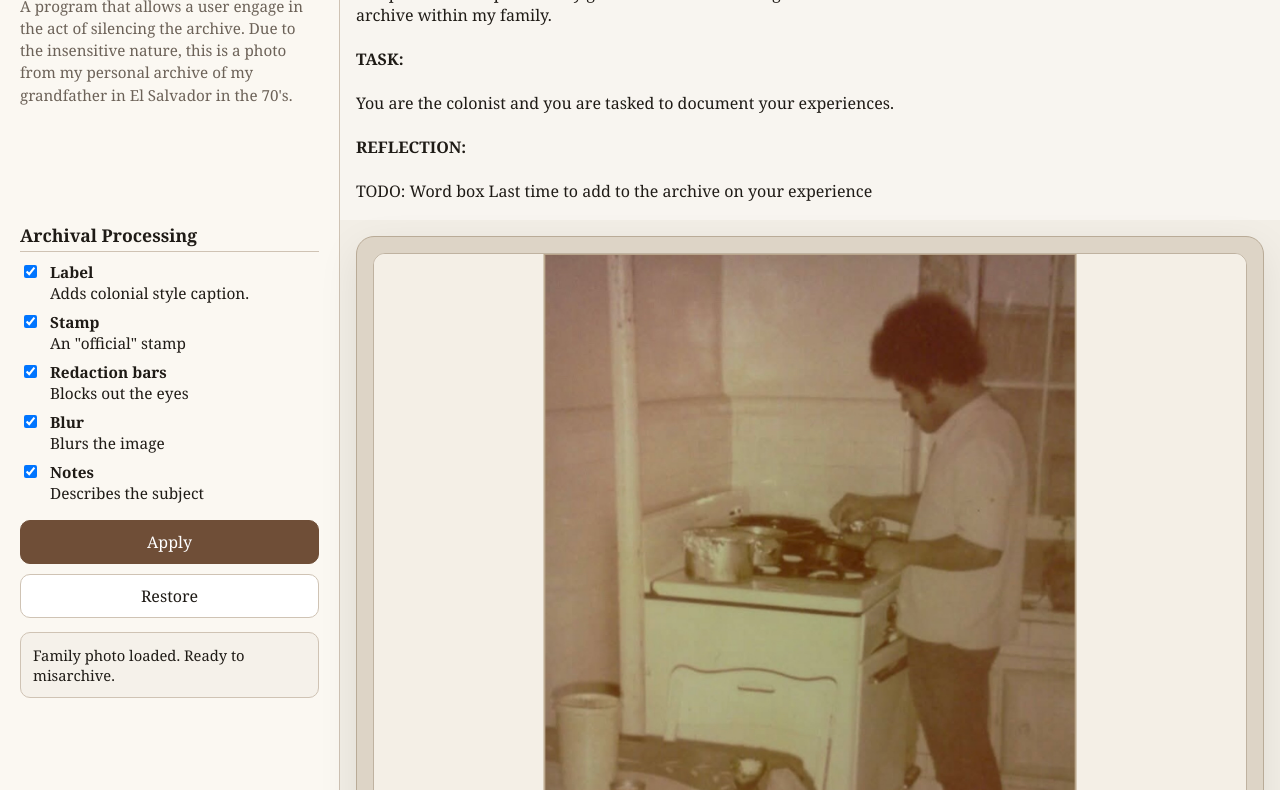
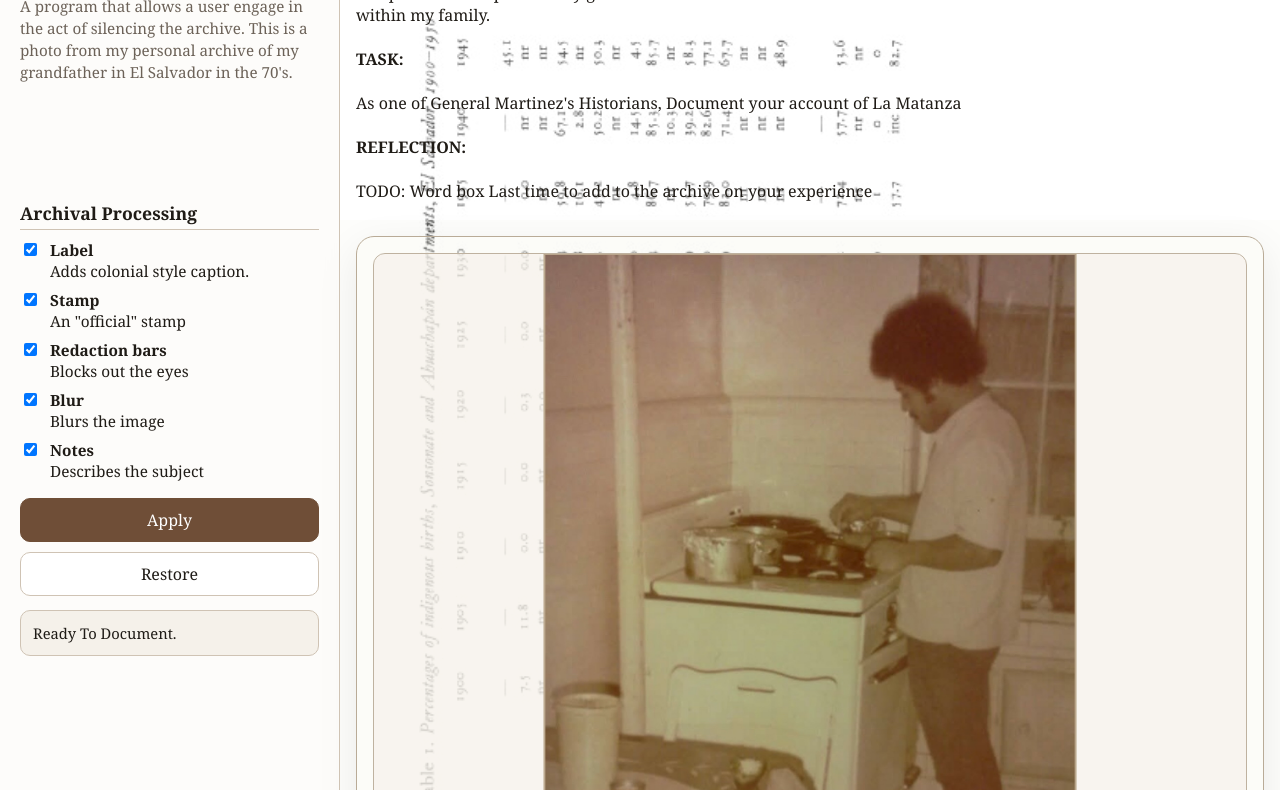
Before and after one commit to clozoy01/remix_past, a plain HTML site: page index.html in a window 1280 px wide. Shown: the part 75-865 px from the top of the page. Drawn offline with Linux system fonts and the light colour scheme.

Commit message:
Update background

```diff
--- a/index.html
+++ b/index.html
@@ -20,8 +20,12 @@
     body {
       margin: 0;
       font-family: Georgia, "Times New Roman", serif;
-      background: var(--bg);
       color: var(--ink);
+
+      background: url('records.jpg') no-repeat center center fixed;
+      background-size: contain;
+      background-repeat: no-repeat;
+      background-position: center;
     }
 
     .app {
@@ -31,7 +35,9 @@
     }
 
     .sidebar {
-      background: var(--panel);
+      background: rgba(251, 248, 242, 0.4);
+      backdrop-filter: blur(6px);
+      -webkit-backdrop-filter: blur(6px);
       border-right: 1px solid var(--line);
       padding: 20px;
       overflow-y: auto;
@@ -118,11 +124,12 @@
       align-items: center;
       min-height: 0;
       flex: 1;
+      background: rgba(248, 245, 239, 0.25);
     }
 
     .canvas-shell {
       width: min(100%, 1100px);
-      background: #ddd4c6;
+      background: rgba(248, 245, 239, 0.25);
       border: 1px solid #b9ab97;
       border-radius: 18px;
       padding: 16px;
@@ -133,7 +140,7 @@
       width: 100%;
       height: auto;
       display: block;
-      background: #f8f5ef;
+      background: rgba(248, 245, 239, 0.6);
       border: 1px solid #bfb2a0;
       border-radius: 12px;
     }
@@ -176,7 +183,7 @@
       <h1>Erase</h1>
       <p class="muted">
         A program that allows a user engage in the act of silencing the archive.
-        Due to the insensitive nature, this is a photo from my personal archive
+        This is a photo from my personal archive
         of my grandfather in El Salvador in the 70's.
       </p>
 
@@ -201,12 +208,12 @@
       <div class="footer-bar">
         <strong>BACKGROUND:</strong> <br></br>
 
-        The person in the photo is my grandfather Oscar Rodriguez and is set in
+        The person in the photo is my grandfather Oscar ***** and is set in
         El Salvador in the 1970's. This is the oldest archive within my family.
         <br></br>
         <strong>TASK:</strong> <br></br>
 
-        You are the colonist and you are tasked to document your experiences.
+        As one of General Martinez's Historians, Document your account of La Matanza
         <br></br>
 
         <strong>REFLECTION:</strong><br></br>
@@ -235,13 +242,13 @@
     let originalImageInfo = null;
 
     const falseLabels = [
-      'Unknown Cooking Subject',
-      'Civilized Helper',
-      'Laborer Type',
+      'Violent indigenous',
+      'Non mestizaje',
+      'Dangerous Native',
       'Unknown Specimen',
       'Unknown Subject',
-      'Skillfull Servant',
-      'Working Figure'
+      'Communist Native',
+      'Dangerous Figure'
     ];
 
     const falseNotes = ['TODO: ', 'NOTES'];
@@ -257,7 +264,7 @@
             originalImage = img;
             originalImageInfo = fitImageToCanvas(img, canvas.width, canvas.height);
             drawOriginal();
-            lastActionsEl.textContent = 'Family photo loaded. Ready to misarchive.';
+            lastActionsEl.textContent = 'Ready To Document.';
         };
 
         img.onerror = () => {
@@ -293,7 +300,7 @@
     function drawOriginal() {
         ctx.clearRect(0, 0, canvas.width, canvas.height);
 
-        ctx.fillStyle = '#f4efe6';
+        ctx.fillStyle = 'rgba(244, 239, 230, 0.3)';
         ctx.fillRect(0, 0, canvas.width, canvas.height);
 
         if (!originalImage || !originalImageInfo) {
```
Also changed, not shown: QR.png (added), records.jpg (added).
